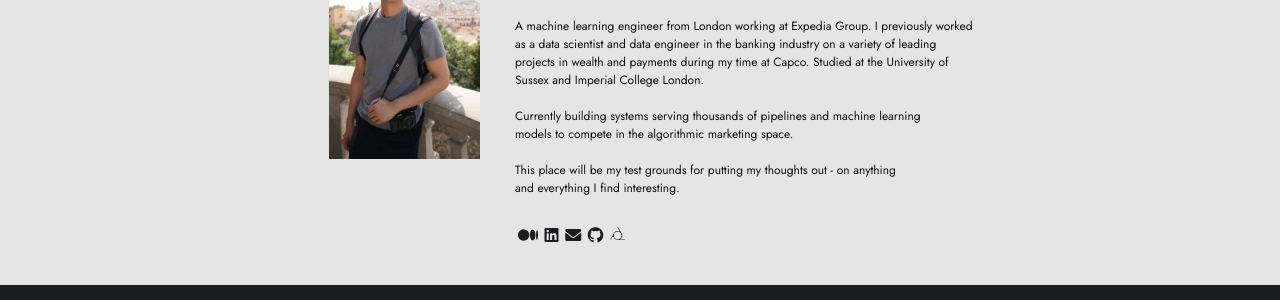
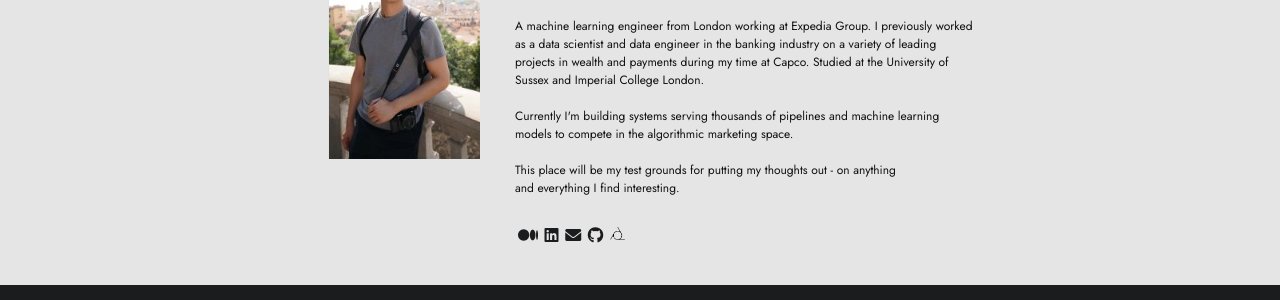
Before and after one commit to kev-fung/kev-fung.github.io, a Jekyll site: the page built from index.markdown, in a window 1280 px wide. Shown: the part 204-504 px from the top of the page. Built offline with Jekyll 4.4.1, drawn with Linux system fonts in a browser that asks for light colours.

```diff
--- a/_layouts/home.html
+++ b/_layouts/home.html
@@ -24,7 +24,7 @@ layout: home_base
       </div>
       <div style="width: 95%">
         <br>
-        Currently building systems serving thousands of pipelines and machine learning models to compete in the algorithmic marketing space.      </div>
+        Currently I'm building systems serving thousands of pipelines and machine learning models to compete in the algorithmic marketing space.      </div>
       <div style="width: 85%">
         <br>
         This place will be my test grounds for putting my thoughts out - on anything and everything I find interesting.
```
Also changed, not shown: 2 other files.
